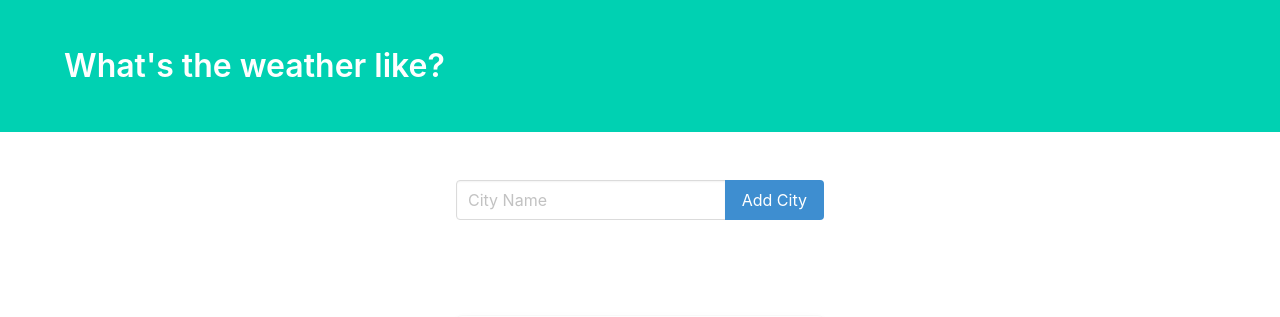
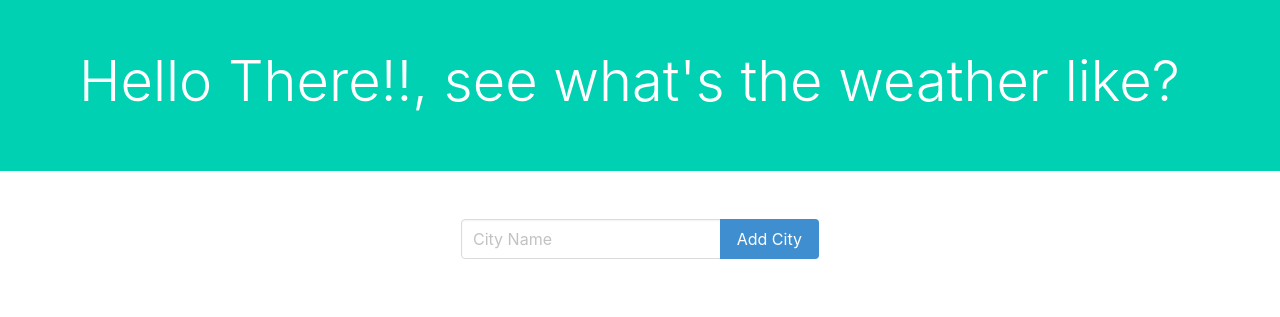
Before and after one commit to nova-sangeeth/Weather-Application, a Django app: page / in a window 1280 px wide. Shown: the top 317 px of the page. Run offline with Django 3.2, Linux system fonts and the light colour scheme; data comes from the database, SQL or seed files in the repository; both versions use the stored data as it was after the commit; data that the repository does not hold is empty; some libraries are stand-ins or nearby versions.

Commit message:
made new migrations

```diff
--- a/templates/weather/index.html
+++ b/templates/weather/index.html
@@ -6,14 +6,21 @@
     <meta http-equiv="X-UA-Compatible" content="ie=edge">
     <title>What's the weather like?</title>
     <link rel="stylesheet" href="https://cdnjs.cloudflare.com/ajax/libs/bulma/0.6.2/css/bulma.css" />
+<!-- CSS only -->
+<link rel="stylesheet" href="https://stackpath.bootstrapcdn.com/bootstrap/4.5.0/css/bootstrap.min.css" integrity="sha384-9aIt2nRpC12Uk9gS9baDl411NQApFmC26EwAOH8WgZl5MYYxFfc+NcPb1dKGj7Sk" crossorigin="anonymous">
+
+<!-- JS, Popper.js, and jQuery -->
+<script src="https://code.jquery.com/jquery-3.5.1.slim.min.js" integrity="sha384-DfXdz2htPH0lsSSs5nCTpuj/zy4C+OGpamoFVy38MVBnE+IbbVYUew+OrCXaRkfj" crossorigin="anonymous"></script>
+<script src="https://cdn.jsdelivr.net/npm/popper.js@1.16.0/dist/umd/popper.min.js" integrity="sha384-Q6E9RHvbIyZFJoft+2mJbHaEWldlvI9IOYy5n3zV9zzTtmI3UksdQRVvoxMfooAo" crossorigin="anonymous"></script>
+<script src="https://stackpath.bootstrapcdn.com/bootstrap/4.5.0/js/bootstrap.min.js" integrity="sha384-OgVRvuATP1z7JjHLkuOU7Xw704+h835Lr+6QL9UvYjZE3Ipu6Tp75j7Bh/kR0JKI" crossorigin="anonymous"></script>
 </head>
 <body>
         {% csrf_token %}
     <section class="hero is-primary">
         <div class="hero-body">
             <div class="container">
-                <h1 class="title">
-                    What's the weather like?
+                <h1 class="display-4">
+                    Hello There!!, see what's the weather like?
                 </h1>
             </div>
         </div>
```
Also changed, not shown: db.sqlite3, 1 other file.
